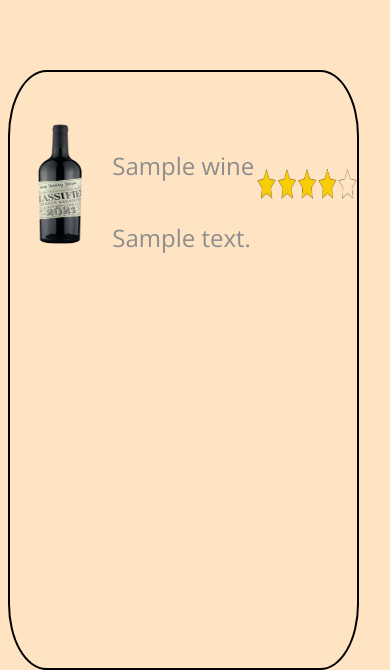
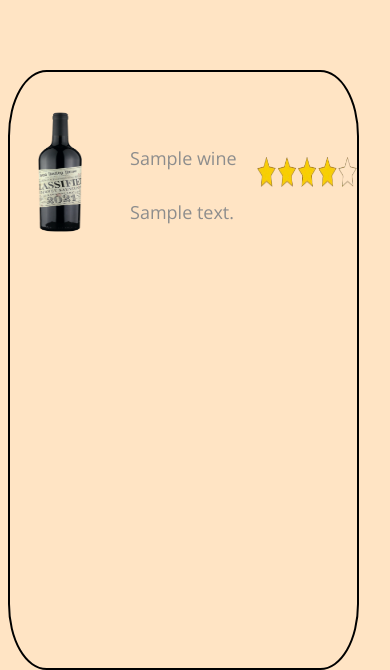
Before and after one commit to Ok-ss/Loza_Team, a Flask app: template templates/my_profile.html in a window 390 px wide. Shown: the part 308-978 px from the top of the page. Run offline with Flask 3, Linux system fonts and the light colour scheme; the template is opened without the code that fills it: most values are stand-ins (such as "Sample title", 1, 10 or a date in 2020); some libraries are stand-ins or nearby versions.

Commit message:
font-siz

```diff
--- a/templates/my_profile.html
+++ b/templates/my_profile.html
@@ -144,7 +144,11 @@
               .container {
                 padding: 10px;
               }
-              .contaiter_reviews {
+              .text_center {
+            top: 50%;
+            font-size: 18px;
+        }
+                .contaiter_reviews {
             position: absolute;
             /* width: 90%; */
             margin-top: 50px;
```
